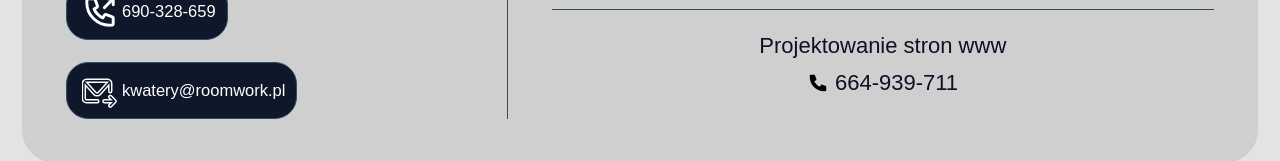
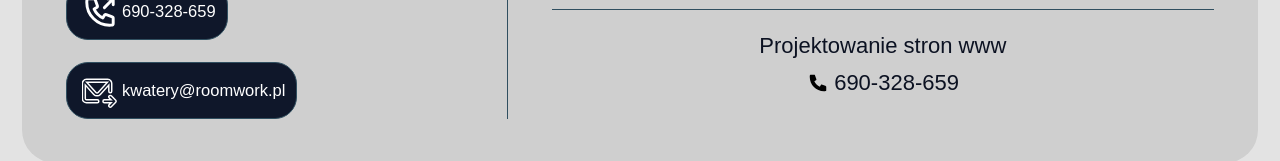
Before and after one commit to TDomagalski/nextjs-15-roomwork, a Next.js app: page / in a window 1280 px wide. Shown: the part 1827-1988 px from the top of the page. Built offline with nearby package versions, Linux system fonts and the light colour scheme.

Commit message:
fix: change number about webdev

```diff
--- a/src/components/footer/page.jsx
+++ b/src/components/footer/page.jsx
@@ -164,9 +164,9 @@ export default function Footer() {
             <div className={styles.right_website}>
               <span>
                 Projektowanie stron www
-                <Link href='tel:+48664939711'>
+                <Link href='tel:+48690328659'>
                   <PhoneCallSVG />
-                  <span>664-939-711</span>
+                  <span>690-328-659</span>
                 </Link>
               </span>
             </div>
```
